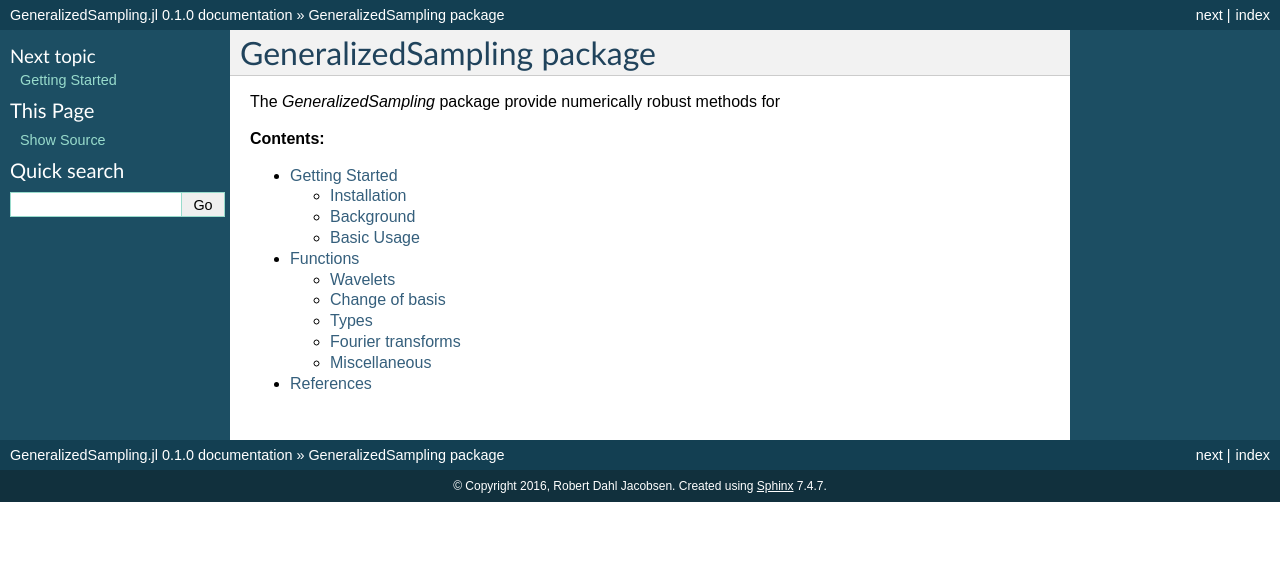
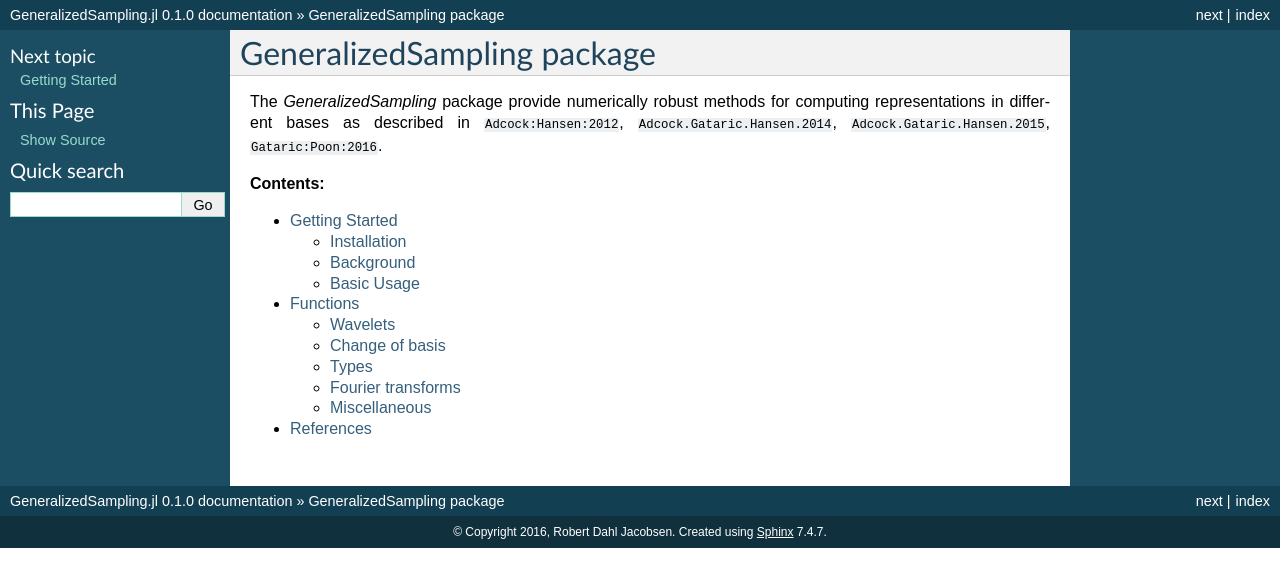
Before and after one commit to robertdj/GeneralizedSampling.jl, a Sphinx documentation site: the page built from doc/source/index.rst, in a window 1280 px wide. Shown: the top 587 px of the page. Built offline with Sphinx 7.4.7, drawn with Linux system fonts in a browser that asks for light colours; cross-references to code outside the pages are shown as plain code.

Commit message:
Make sure all references are processed

```diff
--- a/doc/source/bibliography.bib
+++ b/doc/source/bibliography.bib
@@ -11,7 +11,7 @@
 }
 
 @Article{Adcock.Gataric.Hansen.2015,
-	Title = {Weighted frames of exponentials and stable recovery of multidimensional functions from nonuniform Fourier samples},
+	Title = {Weighted frames of exponentials and stable recovery of multidimensional functions from nonuniform {Fourier} samples},
 	Author = {Ben Adcock and Milana Gataric and Anders C. Hansen},
 	Journal = {Applied Computational Harmonic Analysis},
 	Year = {2015},
@@ -19,7 +19,7 @@
 }
 
 @Article{Adcock.Gataric.Hansen.2014,
-	Title = {On stable reconstructions from univariate nonuniform Fourier measurements},
+	Title = {On stable reconstructions from univariate nonuniform {Fourier} measurements},
 	Author = {Ben Adcock and Milana Gataric and Anders C. Hansen},
 	Journal = {SIAM Journal on Imaging Sciences},
 	Year = {2014},
@@ -30,12 +30,13 @@
 }
 
 @Article{Gataric:Poon:2016,
-	Title = {A practical guide to the recovery of wavelet coefficients from Fourier measurements},
+	Title = {A practical guide to the recovery of wavelet coefficients from {Fourier} measurements},
 	Author = {Milana Gataric and Clarice Poon},
+	Journal = {SIAM Journal on Scientific Computing},
 	Year = {2016},
 }
 
-@Article{Adcock:Hansen:2012:GS,
+@Article{Adcock:Hansen:2012,
 	Title = {A Generalized Sampling Theorem for Stable Reconstructions in Arbitrary Bases},
 	Author = {Ben Adcock and Anders C. Hansen},
 	Journal = {Journal of Fourier Analysis and Applications},
--- a/doc/source/index.rst
+++ b/doc/source/index.rst
@@ -1,7 +1,7 @@
 GeneralizedSampling package
 ===========================
 
-The *GeneralizedSampling* package provide numerically robust methods for
+The *GeneralizedSampling* package provide numerically robust methods for computing representations in different bases as described in :cite:`Adcock:Hansen:2012`, :cite:`Adcock.Gataric.Hansen.2014`, :cite:`Adcock.Gataric.Hansen.2015`, :cite:`Gataric:Poon:2016`.
 
 **Contents:**
 
```
